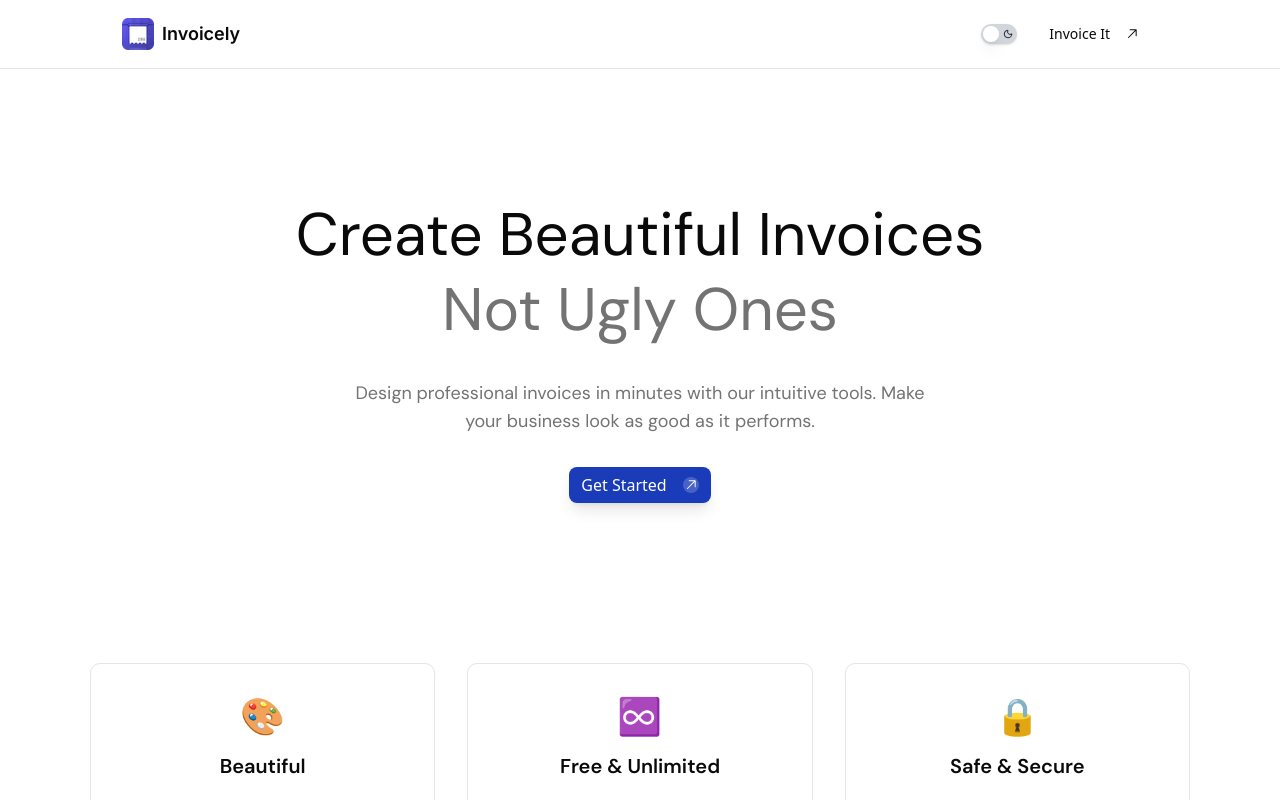
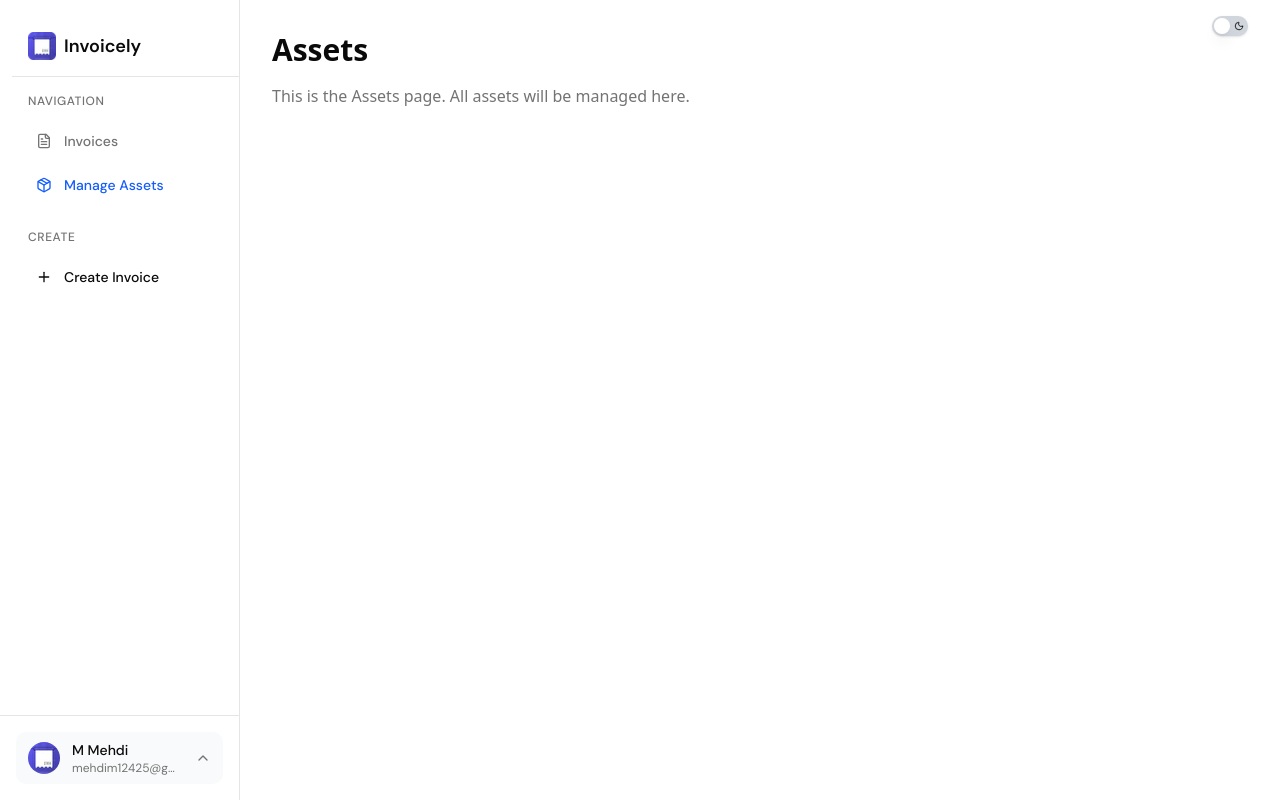
Before and after one commit to Mehdi4556/Invoicely, a React (Vite) app in the folder frontend/: page /assets in a window 1280 px wide. Shown: the top 800 px of the page. Built offline with nearby package versions, Linux system fonts and the light colour scheme.

Commit message:
added the navigation sidebar in the hero section

```diff
--- a/frontend/package.json
+++ b/frontend/package.json
@@ -10,6 +10,7 @@
     "preview": "vite preview"
   },
   "dependencies": {
+    "@radix-ui/react-avatar": "^1.1.10",
     "@radix-ui/react-slot": "^1.2.3",
     "@radix-ui/react-switch": "^1.2.6",
     "class-variance-authority": "^0.7.1",
@@ -18,6 +19,7 @@
     "react": "^19.1.1",
     "react-dom": "^19.1.1",
     "react-icons": "^5.5.0",
+    "react-router-dom": "^7.9.4",
     "tailwind-merge": "^3.3.1",
     "tailwindcss": "^4.1.14"
   },
--- a/frontend/src/App.tsx
+++ b/frontend/src/App.tsx
@@ -1,17 +1,23 @@
 import './App.css'
-import Header from './components/Header'
-import Hero from './components/Hero'
-import FeatureCards from './components/FeatureCards'
-import InvoicelyLogo3D from './components/InvoicelyLogo3D'
+import { BrowserRouter as Router, Routes, Route } from 'react-router-dom'
+import Layout from './components/Layout'
+import Home from './pages/Home'
+import CreateInvoice from './pages/CreateInvoice'
+import Invoices from './pages/Invoices'
+import Assets from './pages/Assets'
 
 function App() {
   return (
-    <div className="min-h-screen bg-background">
-      <Header />
-      <Hero />
-      <FeatureCards />
-      <InvoicelyLogo3D />
-    </div>
+    <Router>
+      <Routes>
+        <Route path="/" element={<Home />} />
+        <Route element={<Layout />}>
+          <Route path="/create-invoice" element={<CreateInvoice />} />
+          <Route path="/invoices" element={<Invoices />} />
+          <Route path="/assets" element={<Assets />} />
+        </Route>
+      </Routes>
+    </Router>
   )
 }
 
--- a/frontend/src/components/FeatureCards.tsx
+++ b/frontend/src/components/FeatureCards.tsx
@@ -7,12 +7,12 @@ export default function FeatureCards() {
     },
     {
       title: "Free & Unlimited",
-      description: "Create and send as many invoices as you need — no limits, no hidden costs, just seamless billing freedom.",
+      description: "Create and send as many invoices as you need no limits, no hidden costs, just seamless billing freedom.",
       icon: "♾️"
     },
     {
       title: "Safe & Secure",
-      description: "Your data stays yours — we never track, sell, or share it. Store everything locally or securely on our server — the choice is yours.",
+      description: "Your data stays yours we never track, sell, or share it. Store everything locally or securely on our server the choice is yours.",
       icon: "🔒"
     }
   ];
--- a/frontend/src/components/Header.tsx
+++ b/frontend/src/components/Header.tsx
@@ -2,6 +2,7 @@ import { Button } from "./ui/button";
 import { Switch } from "./ui/switch";
 import { GoArrowUpRight } from "react-icons/go";
 import { useState } from "react";
+import { Link } from "react-router-dom";
 
 export default function Header() {
   const [isDark, setIsDark] = useState(false);
@@ -39,6 +40,7 @@ export default function Header() {
           />
 
           {/* Main CTA Button */}
+          <Link to="/create-invoice">
             <Button
               variant="ghost"
               className="text-foreground hover:bg-transparent hover:text-foreground cursor-pointer dark:bg-[#2a2a2a] dark:hover:bg-[#2a2a2a] dark:text-white"
@@ -47,7 +49,8 @@ export default function Header() {
             <div className="ml-1 h-5 w-5 rounded-full bg-gray-350 dark:bg-[#575757] flex items-center justify-center">
               <GoArrowUpRight className="h-1 w-1" />
             </div>
-          </Button>
+            </Button>
+          </Link>
         </div>
       </div>
     </header>
--- a/frontend/src/components/Hero.tsx
+++ b/frontend/src/components/Hero.tsx
@@ -1,5 +1,6 @@
 import { Button } from "./ui/button";
 import { GoArrowUpRight } from "react-icons/go";
+import { Link } from "react-router-dom";
 
 export default function Hero() {
   return (
@@ -21,12 +22,14 @@ export default function Hero() {
           your business look as good as it performs.
         </p>
 
+        <Link to="/create-invoice">
           <Button className="bg-gradient-to-r from-blue-800 to-blue-800 text-white hover:opacity-90 transition-opacity px-3 py-1 cursor-pointer text-base font-medium  shadow-lg">
             Get Started
             <div className="ml-2 h-4 w-4 rounded-full bg-white/20 flex items-center justify-center">
               <GoArrowUpRight className="h-2.5 w-2.5" />
             </div>
           </Button>
+        </Link>
       </div>
     </section>
   );
--- /dev/null
+++ b/frontend/src/components/Layout.tsx
@@ -0,0 +1,38 @@
+import { Outlet } from "react-router-dom";
+import Sidebar from "./Sidebar";
+import { Switch } from "./ui/switch";
+import { useState } from "react";
+
+export default function Layout() {
+  const [isDark, setIsDark] = useState(false);
+
+  const toggleTheme = (checked: boolean) => {
+    setIsDark(checked);
+    if (checked) {
+      document.documentElement.classList.add("dark");
+    } else {
+      document.documentElement.classList.remove("dark");
+    }
+  };
+
+  return (
+    <div className="flex min-h-screen bg-background">
+      <Sidebar />
+      <div className="flex-1 ml-60">
+        {/* Theme Toggle - Fixed Position */}
+        <div className="fixed top-4 right-8 z-50">
+          <Switch
+            checked={isDark}
+            onCheckedChange={toggleTheme}
+            aria-label="Toggle theme"
+          />
+        </div>
+
+        {/* Main Content */}
+        <main className="min-h-screen">
+          <Outlet />
+        </main>
+      </div>
+    </div>
+  );
+}
--- /dev/null
+++ b/frontend/src/components/Sidebar.tsx
@@ -0,0 +1,144 @@
+import { Link, useLocation } from "react-router-dom";
+import { FileText, Package, Plus, ChevronUp } from "lucide-react";
+import { cn } from "../lib/utils";
+import { Avatar, AvatarFallback, AvatarImage } from "./ui/avatar";
+
+interface NavItem {
+  name: string;
+  path: string;
+  icon: React.ComponentType<{ className?: string }>;
+}
+
+const navigationItems: NavItem[] = [
+  {
+    name: "Invoices",
+    path: "/invoices",
+    icon: FileText,
+  },
+  {
+    name: "Manage Assets",
+    path: "/assets",
+    icon: Package,
+  },
+];
+
+const createItems: NavItem[] = [
+  {
+    name: "Create Invoice",
+    path: "/create-invoice",
+    icon: Plus,
+  },
+];
+
+export default function Sidebar() {
+  const location = useLocation();
+
+  return (
+    <aside className="fixed left-0 top-0 h-screen w-60 border-r border-border bg-background transition-colors">
+      <div className="flex flex-col h-full">
+        {/* Logo Section */}
+        <div className="px-4 py-4 border-b border-border ml-3 mt-4 text-7xl">
+          <Link
+            to="/"
+            className="flex items-center transition-opacity hover:opacity-80"
+          >
+            <img
+              src="/logo-icon.webp"
+              alt="Invoicely Logo"
+              className="h-7 w-auto"
+            />
+            <span className="text-lg font-semibold text-foreground font-dm-sans ml-2">
+              Invoicely
+            </span>
+          </Link>
+        </div>
+
+        {/* Navigation Section */}
+        <div className="flex-1 px-4 py-4 ml-2">
+          <div className="space-y-6">
+            {/* Navigation */}
+            <div>
+              <h3 className="text-xs font-medium text-muted-foreground uppercase tracking-wider mb-3 ml-1 font-dm-sans">
+                Navigation
+              </h3>
+              <ul className="space-y-1">
+                {navigationItems.map((item) => {
+                  const Icon = item.icon;
+                  const isActive = location.pathname === item.path;
+
+                  return (
+                    <li key={item.path}>
+                      <Link
+                        to={item.path}
+                        className={cn(
+                          "flex items-center gap-3 px-3 py-2.5 rounded-md transition-all duration-200 font-medium text-sm font-dm-sans",
+                          isActive
+                            ? "bg-transparent text-blue-600 dark:text-blue-400"
+                            : "text-muted-foreground hover:text-foreground hover:bg-gray-50 dark:hover:bg-gray-800"
+                        )}
+                      >
+                        <Icon className="h-4 w-4" />
+                        <span>{item.name}</span>
+                      </Link>
+                    </li>
+                  );
+                })}
+              </ul>
+            </div>
+
+            {/* Create Section */}
+            <div>
+              <h3 className="text-xs font-medium text-muted-foreground uppercase tracking-wider mb-3 ml-1 font-dm-sans">
+                Create
+              </h3>
+              <ul className="space-y-1">
+                {createItems.map((item) => {
+                  const Icon = item.icon;
+                  const isActive = location.pathname === item.path;
+
+                  return (
+                    <li key={item.path}>
+                      <Link
+                        to={item.path}
+                        className={cn(
+                          "flex items-center gap-3 px-3 py-2.5 rounded-md transition-all duration-200 font-medium text-sm font-dm-sans",
+                          isActive
+                            ? "bg-blue-50 text-blue-600 dark:bg-blue-950 dark:text-blue-400"
+                            : "text-foreground hover:bg-gray-50 dark:hover:bg-gray-800"
+                        )}
+                      >
+                        <Icon className="h-4 w-4" />
+                        <span>{item.name}</span>
+                      </Link>
+                    </li>
+                  );
+                })}
+              </ul>
+            </div>
+          </div>
+        </div>
+
+        {/* Bottom Section - User Profile */}
+        <div className="p-4 border-t border-border">
+          <div className="flex items-center gap-3 px-3 py-2 bg-gray-50 dark:bg-gray-800 rounded-lg">
+            <Avatar className="h-8 w-8">
+              <AvatarImage src="/logo-icon.webp" alt="User" />
+              <AvatarFallback className="bg-blue-500 text-white text-sm font-medium">
+                M
+              </AvatarFallback>
+            </Avatar>
+            <div className="flex-1 min-w-0">
+              <p className="text-sm font-medium text-foreground truncate font-dm-sans">
+                M Mehdi
+              </p>
+              <p className="text-xs text-muted-foreground truncate font-dm-sans">
+                mehdim12425@gmail.com
+              </p>
+            </div>
+            <ChevronUp className="h-4 w-4 text-muted-foreground" />
+          </div>
+        </div>
+      </div>
+    </aside>
+  );
+}
--- /dev/null
+++ b/frontend/src/components/ui/avatar.tsx
@@ -0,0 +1,51 @@
+import * as React from "react"
+import * as AvatarPrimitive from "@radix-ui/react-avatar"
+
+import { cn } from "@/lib/utils"
+
+function Avatar({
+  className,
+  ...props
+}: React.ComponentProps<typeof AvatarPrimitive.Root>) {
+  return (
+    <AvatarPrimitive.Root
+      data-slot="avatar"
+      className={cn(
+        "relative flex size-8 shrink-0 overflow-hidden rounded-full",
+        className
+      )}
+      {...props}
+    />
+  )
+}
+
+function AvatarImage({
+  className,
+  ...props
+}: React.ComponentProps<typeof AvatarPrimitive.Image>) {
+  return (
+    <AvatarPrimitive.Image
+      data-slot="avatar-image"
+      className={cn("aspect-square size-full", className)}
+      {...props}
+    />
+  )
+}
+
+function AvatarFallback({
+  className,
+  ...props
+}: React.ComponentProps<typeof AvatarPrimitive.Fallback>) {
+  return (
+    <AvatarPrimitive.Fallback
+      data-slot="avatar-fallback"
+      className={cn(
+        "bg-muted flex size-full items-center justify-center rounded-full",
+        className
+      )}
+      {...props}
+    />
+  )
+}
+
+export { Avatar, AvatarImage, AvatarFallback }
--- /dev/null
+++ b/frontend/src/pages/Assets.tsx
@@ -0,0 +1,10 @@
+export default function Assets() {
+  return (
+    <div className="p-8">
+      <h1 className="text-3xl font-bold text-foreground mb-4">Assets</h1>
+      <p className="text-muted-foreground">
+        This is the Assets page. All assets will be managed here.
+      </p>
+    </div>
+  );
+}
--- /dev/null
+++ b/frontend/src/pages/CreateInvoice.tsx
@@ -0,0 +1,10 @@
+export default function CreateInvoice() {
+  return (
+    <div className="p-8">
+      <h1 className="text-3xl font-bold text-foreground mb-4">Create Invoice</h1>
+      <p className="text-muted-foreground">
+        This is the Create Invoice page. Invoice creation form will be implemented here.
+      </p>
+    </div>
+  );
+}
--- /dev/null
+++ b/frontend/src/pages/Home.tsx
@@ -0,0 +1,15 @@
+import Header from "../components/Header";
+import Hero from "../components/Hero";
+import FeatureCards from "../components/FeatureCards";
+import InvoicelyLogo3D from "../components/InvoicelyLogo3D";
+
+export default function Home() {
+  return (
+    <div className="min-h-screen bg-background">
+      <Header />
+      <Hero />
+      <FeatureCards />
+      <InvoicelyLogo3D />
+    </div>
+  );
+}
--- /dev/null
+++ b/frontend/src/pages/Invoices.tsx
@@ -0,0 +1,10 @@
+export default function Invoices() {
+  return (
+    <div className="p-8">
+      <h1 className="text-3xl font-bold text-foreground mb-4">Invoices</h1>
+      <p className="text-muted-foreground">
+        This is the Invoices page. All invoices will be listed here.
+      </p>
+    </div>
+  );
+}
```
Also changed, not shown: 2 other files (tests, documents, lock files or other folders). Lines whose indentation alone changed are shown as unchanged.
